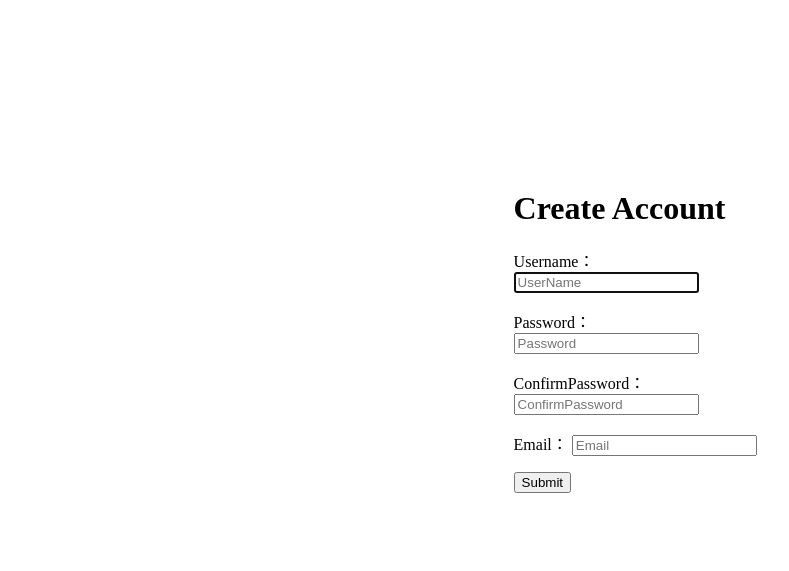
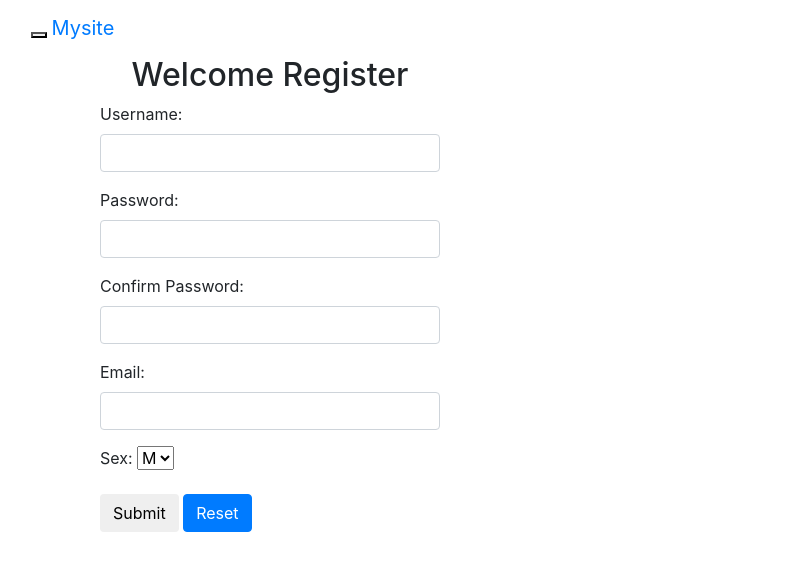
Before and after one commit to SVILLACORTA/Group1, a Django app: page /register/ in a window 1280 px wide. Shown: the top 571 px of the page, without its empty margins (0-789 px from the left). Run offline with Django 3.2, Linux system fonts and the light colour scheme; some libraries are stand-ins or nearby versions.

Commit message:
Changes By Yi- Complete login, register and logout page

```diff
--- /dev/null
+++ b/Bigfitproject/Bigfit/forms.py
@@ -0,0 +1,17 @@
+from django import forms
+
+
+class UserForm(forms.Form):
+    username = forms.CharField(label="Username", max_length=128)
+    password = forms.CharField(label="Password", max_length=256, widget=forms.PasswordInput)
+
+class RegisterForm(forms.Form):
+    gender = (
+        ('male', "M"),
+        ('female', "F"),
+    )
+    username = forms.CharField(label="Username", max_length=128, widget=forms.TextInput(attrs={'class': 'form-control'}))
+    password1 = forms.CharField(label="Password", max_length=256, widget=forms.PasswordInput(attrs={'class': 'form-control'}))
+    password2 = forms.CharField(label="Confirm Password", max_length=256, widget=forms.PasswordInput(attrs={'class': 'form-control'}))
+    email = forms.EmailField(label="Email", widget=forms.EmailInput(attrs={'class': 'form-control'}))
+    sex = forms.ChoiceField(label='Sex', choices=gender)
--- a/Bigfitproject/Bigfit/views.py
+++ b/Bigfitproject/Bigfit/views.py
@@ -1,5 +1,7 @@
 
-from django.shortcuts import render, redirect
+from django.shortcuts import render,redirect
+from . import models
+from .forms import UserForm,RegisterForm
 
 
 def index(request):
@@ -8,15 +10,73 @@ def index(request):
 
 
 def login(request):
-    pass
-    return render(request, 'login.html')
+    if request.session.get('is_login', None):
+        return redirect('/index')
+
+    if request.method == "POST":
+        login_form = UserForm(request.POST)
+        message = "Please check your input"
+        if login_form.is_valid():
+            username = login_form.cleaned_data['username']
+            password = login_form.cleaned_data['password']
+            try:
+                user = models.User.objects.get(name=username)
+                if user.password == password:
+                    request.session['is_login'] = True
+                    request.session['user_id'] = user.id
+                    request.session['user_name'] = user.name
+                    return redirect('/index/')
+                else:
+                    message = "Password is not correct.！"
+            except:
+                message = "User does not exist."
+        return render(request, 'login.html', locals())
+    login_form = UserForm()
+    return render(request, 'login.html', locals())
 
 
 def register(request):
-    pass
-    return render(request, 'register.html')
+    if request.session.get('is_login', None):
+        return redirect("/index/")
+    if request.method == "POST":
+        register_form = RegisterForm(request.POST)
+        message = "Please check your input！"
+        if register_form.is_valid():
+            username = register_form.cleaned_data['username']
+            password1 = register_form.cleaned_data['password1']
+            password2 = register_form.cleaned_data['password2']
+            email = register_form.cleaned_data['email']
+            sex = register_form.cleaned_data['sex']
+            if password1 != password2:
+                message = "The password entered twice is different！"
+                return render(request, 'register.html', locals())
+            else:
+                same_name_user = models.User.objects.filter(name=username)
+                if same_name_user:
+                    message = 'The user already exists, please re-select the username!'
+                    return render(request, 'register.html', locals())
+                same_email_user = models.User.objects.filter(email=email)
+                if same_email_user: #unique email address
+                    message = 'This email address has already been registered. Please use another email address!'
+                    return render(request, 'register.html', locals())
+
+
+                new_user = models.User.objects.create()
+                new_user.name = username
+                new_user.password = password1
+                new_user.email = email
+                new_user.sex = sex
+                new_user.save()
+                return redirect('/login/')
+    register_form = RegisterForm()
+    return render(request, 'register.html', locals())
 
 
 def logout(request):
-    pass
-    return redirect('/index/')
+    if not request.session.get('is_login', None):
+        return redirect("/index/")
+    request.session.flush()
+    # del request.session['is_login']
+    # del request.session['user_id']
+    # del request.session['user_name']
+    return redirect("/index/")
--- a/Bigfitproject/templates/base.html
+++ b/Bigfitproject/templates/base.html
@@ -1,10 +1,62 @@
+{% load staticfiles %}
+
 <!DOCTYPE html>
-<html lang="en">
-<head>
-    <meta charset="UTF-8">
-    <title>Title</title>
-</head>
-<body>
+<html lang="zh-CN">
+  <head>
+    <meta charset="utf-8">
+    <meta http-equiv="X-UA-Compatible" content="IE=edge">
+    <meta name="viewport" content="width=device-width, initial-scale=1">
+    <title>{% block title %}base{% endblock %}</title>
 
-</body>
+    <!-- Bootstrap -->
+    <link href="{% static 'bootstrap-3.3.7-dist/css/bootstrap.min.css' %}" rel="stylesheet">
+
+    <!-- HTML5 shim and Respond.js for IE8 support of HTML5 elements and media queries -->
+    <!-- WARNING: Respond.js doesn't work if you view the page via file:// -->
+    <!--[if lt IE 9]>
+      <script src="https://cdn.bootcss.com/html5shiv/3.7.3/html5shiv.min.js"></script>
+      <script src="https://cdn.bootcss.com/respond.js/1.4.2/respond.min.js"></script>
+    <![endif]-->
+    {% block css %}{% endblock %}
+  </head>
+  <body>
+    <nav class="navbar navbar-default">
+      <div class="container-fluid">
+        <!-- Brand and toggle get grouped for better mobile display -->
+        <div class="navbar-header">
+          <button type="button" class="navbar-toggle collapsed" data-toggle="collapse" data-target="#my-nav" aria-expanded="false">
+            <span class="sr-only">Switch navigation bar</span>
+            <span class="icon-bar"></span>
+            <span class="icon-bar"></span>
+            <span class="icon-bar"></span>
+          </button>
+          <a class="navbar-brand" href="#">Mysite</a>
+        </div>
+
+        <!-- Collect the nav links, forms, and other content for toggling -->
+        <div class="collapse navbar-collapse" id="my-nav">
+          <ul class="nav navbar-nav">
+            <li class="active"><a href="/index/">Main Page</a></li>
+          </ul>
+          <ul class="nav navbar-nav navbar-right">
+              {% if request.session.is_login %}
+                  <li><a href="#">Current Online:{{ request.session.user_name }}</a></li>
+                  <li><a href="/logout/">Log out</a></li>
+              {% else %}
+                  <li><a href="/login/">Login</a></li>
+                  <li><a href="/register/">Register</a></li>
+              {% endif %}
+          </ul>
+        </div><!-- /.navbar-collapse -->
+      </div><!-- /.container-fluid -->
+    </nav>
+
+    {% block content %}{% endblock %}
+
+
+    <!-- jQuery (necessary for Bootstrap's JavaScript plugins) -->
+    <script src="{% static 'js/jquery-3.2.1.js' %}"></script>
+    <!-- Include all compiled plugins (below), or include individual files as needed -->
+    <script src="{% static 'bootstrap-3.3.7-dist/js/bootstrap.min.js' %}"></script>
+  </body>
 </html>
--- a/Bigfitproject/templates/register.html
+++ b/Bigfitproject/templates/register.html
@@ -1,32 +1,43 @@
-<!DOCTYPE html>
-<html lang="en">
-<head>
-    <meta charset="UTF-8">
-    <title>register</title>
-</head>
-<body>
-     <div style="margin: 15% 40%;">
-        <h1>Create Account</h1>
-       <form action="/register/" method="post">
-            <p>
-                <label for="id_username">Username：</label>
-                <input type="text" id="id_username" name="username" placeholder="UserName" autofocus required />
-            </p>
+{% extends 'base.html' %}
 
-            <p>
-                <label for="id_password">Password：</label>
-                <input type="password" id="id_password" placeholder="Password" name="password" required >
-            </p>
-            <p>
-                <label for="id_confirmpassword">ConfirmPassword：</label>
-                <input type="confirmpassword" id="id_confirmpassword" placeholder="ConfirmPassword" name="confirmpassword" required >
-            </p>
-            <p>
-                <label for="id_email">Email：</label>
-                <input type="confirmpassword" id="id_email" placeholder="Email" name="email" required >
-            </p>
-            <input type="submit" value="Submit">
-        </form>
+{% block title %}注册{% endblock %}
+{% block content %}
+    <div class="container">
+        <div class="col-md-4 col-md-offset-4">
+          <form class='form-register' action="/register/" method="post">
+
+              {% if message %}
+                  <div class="alert alert-warning">{{ message }}</div>
+              {% endif %}
+
+              {% csrf_token %}
+
+              <h2 class="text-center">Welcome Register</h2>
+              <div class="form-group">
+                  {{ register_form.username.label_tag }}
+                  {{ register_form.username}}
+              </div>
+              <div class="form-group">
+                  {{ register_form.password1.label_tag }}
+                  {{ register_form.password1 }}
+              </div>
+              <div class="form-group">
+                  {{ register_form.password2.label_tag }}
+                  {{ register_form.password2 }}
+              </div>
+              <div class="form-group">
+                  {{ register_form.email.label_tag }}
+                  {{ register_form.email }}
+              </div>
+              <div class="form-group">
+                  {{ register_form.sex.label_tag }}
+                  {{ register_form.sex }}
+              </div>
+
+              <button type="reset" class="btn btn-default pull-left">Submit</button>
+              <button type="submit" class="btn btn-primary pull-right">Reset</button>
+
+          </form>
+        </div>
     </div>
-</body>
-</html>
+{% endblock %}
```
Also changed, not shown: Bigfitproject/static/css/login.css (added, +30 -0 lines), Bigfitproject/templates/index.html (+9 -10 lines), Bigfitproject/templates/login.html (+25 -23 lines), Bigfitproject/test.db.
